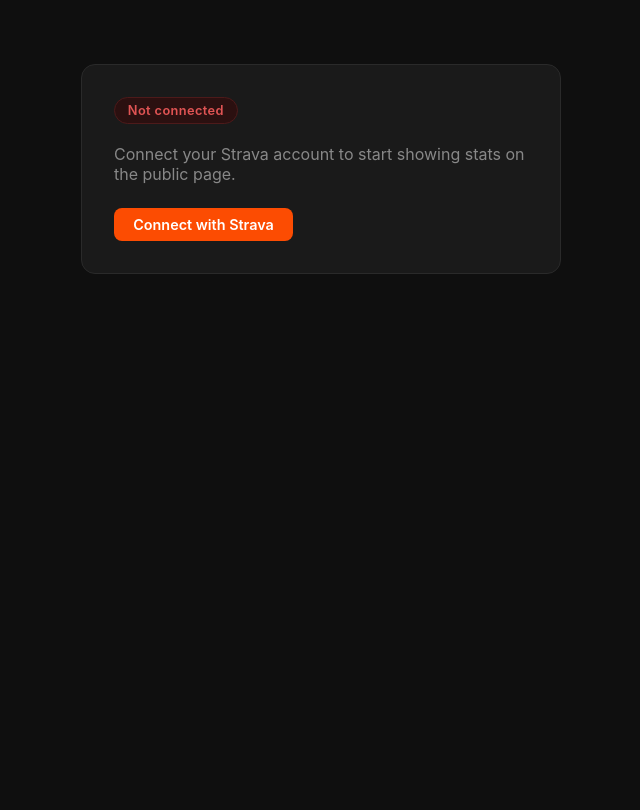
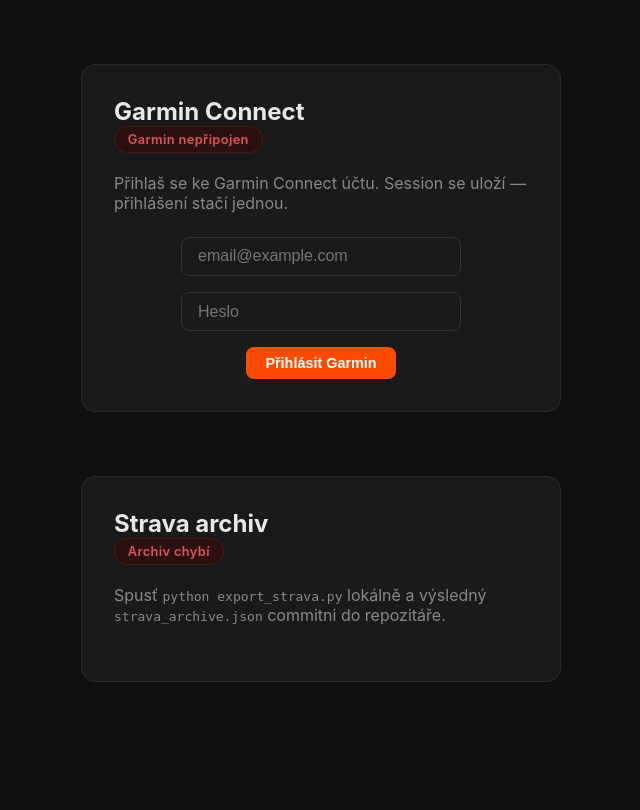
Before and after one commit to 212444970/strava-km-tracker, a Flask app: page /admin in a window 1280 px wide. Shown: the part 107-917 px from the top of the page, without its empty margins (319-959 px from the left). Before the commit the page ends 381 px from the top, so only its background shows below. Run offline with Flask 3, Linux system fonts and the light colour scheme.

Commit message:
Migrate from Strava live API to Garmin Connect + Strava static archive
- export_strava.py: one-time script to dump Strava activities to strava_archive.json
- garmin_client.py: Garmin Connect client with session caching, MFA support, category mapping
- strava_archive_store.py: loader for the static Strava archive JSON
- app.py: merges historical + strava_archive + garmin; updated admin routes
- admin.html: Garmin login form with MFA flow, archive status
- requirements.txt: add garminconnect>=0.2.19

https://claude.ai/code/session_01XD9BMqE78876eVJX5o9YbP

```diff
--- a/app.py
+++ b/app.py
@@ -3,29 +3,18 @@ import webbrowser
 from functools import wraps
 
 from dotenv import load_dotenv
-
 load_dotenv()
 
-from flask import (
-    Flask,
-    redirect,
-    render_template,
-    request,
-    session,
-    url_for,
-)
+from flask import Flask, redirect, render_template, request, session, url_for
 
-import strava_client
-import token_store
 import historical_store
+import strava_archive_store
+import garmin_client
 
 app = Flask(__name__)
 app.secret_key = os.environ.get("FLASK_SECRET_KEY", "dev-secret-change-me")
 
-STRAVA_AUTH_URL = "https://www.strava.com/oauth/authorize"
 PORT = int(os.environ.get("PORT", 5000))
-
-# In production set APP_URL=https://your-app.railway.app (no trailing slash)
 APP_URL = os.environ.get("APP_URL", f"http://localhost:{PORT}")
 ADMIN_PASSWORD = os.environ.get("ADMIN_PASSWORD", "")
 
@@ -33,18 +22,6 @@ ADMIN_PASSWORD = os.environ.get("ADMIN_PASSWORD", "")
 # ---------------------------------------------------------------------------
 # Auth helpers
 # ---------------------------------------------------------------------------
-
-def _auth_url():
-    redirect_uri = f"{APP_URL}/callback"
-    return (
-        f"{STRAVA_AUTH_URL}"
-        f"?client_id={os.environ['STRAVA_CLIENT_ID']}"
-        f"&redirect_uri={redirect_uri}"
-        f"&response_type=code"
-        f"&approval_prompt=auto"
-        f"&scope=activity:read_all"
-    )
-
 
 def admin_required(f):
     @wraps(f)
@@ -55,51 +32,36 @@ def admin_required(f):
     return decorated
 
 
+def _load_all_activities():
+    """Merge historical + Strava archive + Garmin into one sorted list."""
+    historical = historical_store.load()                     # pre-2024
+    archived   = strava_archive_store.load()                 # 2024-01-01 – 2026-08-15
+    garmin     = garmin_client.get_activities()              # 2026-08-16+
+
+    combined = historical + archived + garmin
+    return sorted(combined, key=lambda x: x["date"], reverse=True)
+
+
 # ---------------------------------------------------------------------------
 # Public routes
 # ---------------------------------------------------------------------------
 
 @app.route("/")
 def index():
-    tokens = token_store.load()
-    if not tokens:
+    if not garmin_client.is_connected() and not strava_archive_store.load():
         return render_template("index.html", connected=False)
 
-    activities = strava_client.get_activities()
-    if activities is None:
-        return render_template("index.html", connected=False)
-
-    # Merge: historical data covers pre-2024, Strava covers 2024+
-    historical = historical_store.load()
-    if historical:
-        strava_recent = [a for a in activities if a["date"] >= historical_store.HISTORICAL_CUTOFF]
-        all_activities = sorted(historical + strava_recent, key=lambda x: x["date"], reverse=True)
-    else:
-        all_activities = activities
-
+    activities = _load_all_activities()
     return render_template(
         "index.html",
         connected=True,
-        activities=all_activities,
-        category_labels=strava_client.CATEGORY_LABELS,
+        activities=activities,
+        category_labels=garmin_client.CATEGORY_LABELS,
     )
 
 
-@app.route("/api/stats")
-def api_stats():
-    """JSON endpoint — useful for embedding stats elsewhere."""
-    from flask import jsonify
-    tokens = token_store.load()
-    if not tokens:
-        return jsonify({"error": "not connected"}), 503
-    activities = strava_client.get_activities()
-    if activities is None:
-        return jsonify({"error": "failed to fetch activities"}), 503
-    return jsonify(strava_client.compute_stats(activities))
-
-
 # ---------------------------------------------------------------------------
-# Admin routes (password-protected when ADMIN_PASSWORD is set)
+# Admin routes
 # ---------------------------------------------------------------------------
 
 @app.route("/admin/login", methods=["GET", "POST"])
@@ -116,32 +78,57 @@ def admin_login():
 @app.route("/admin")
 @admin_required
 def admin():
-    connected = token_store.load() is not None
-    return render_template("admin.html", connected=connected, auth_url=_auth_url())
+    return render_template(
+        "admin.html",
+        garmin_connected=garmin_client.is_connected(),
+        archive_count=len(strava_archive_store.load()),
+    )
+
+
+@app.route("/admin/garmin-login", methods=["POST"])
+@admin_required
+def admin_garmin_login():
+    email    = request.form.get("email", "").strip()
+    password = request.form.get("password", "").strip()
+    result = garmin_client.login(email, password)
+    if result == "ok":
+        return redirect(url_for("admin"))
+    if result == "mfa":
+        return render_template("admin.html",
+                               garmin_connected=False,
+                               archive_count=len(strava_archive_store.load()),
+                               needs_mfa=True)
+    return render_template("admin.html",
+                           garmin_connected=False,
+                           archive_count=len(strava_archive_store.load()),
+                           garmin_error="Přihlášení selhalo. Zkontroluj email a heslo.")
+
+
+@app.route("/admin/garmin-mfa", methods=["POST"])
+@admin_required
+def admin_garmin_mfa():
+    code = request.form.get("code", "").strip()
+    result = garmin_client.login_mfa(code)
+    if result == "ok":
+        return redirect(url_for("admin"))
+    return render_template("admin.html",
+                           garmin_connected=False,
+                           archive_count=len(strava_archive_store.load()),
+                           garmin_error="Nesprávný MFA kód.")
+
+
+@app.route("/admin/garmin-disconnect", methods=["POST"])
+@admin_required
+def admin_garmin_disconnect():
+    garmin_client.disconnect()
+    return redirect(url_for("admin"))
 
 
 @app.route("/admin/refresh", methods=["POST"])
 @admin_required
 def admin_refresh():
-    strava_client.clear_cache()
+    garmin_client.clear_cache()
     return redirect(url_for("admin"))
-
-
-@app.route("/admin/logout-strava", methods=["POST"])
-@admin_required
-def admin_logout_strava():
-    token_store.delete()
-    strava_client.clear_cache()
-    return redirect(url_for("admin"))
-
-
-@app.route("/callback")
-def callback():
-    code = request.args.get("code")
-    if not code:
-        return "Authorization failed — no code returned.", 400
-    strava_client.exchange_code(code)
-    return redirect(url_for("index"))
 
 
 if __name__ == "__main__":
--- a/requirements.txt
+++ b/requirements.txt
@@ -2,3 +2,4 @@ flask>=3.0
 requests>=2.31
 python-dotenv>=1.0
 gunicorn>=21.0
+garminconnect>=0.2.19
--- /dev/null
+++ b/strava_archive_store.py
@@ -0,0 +1,18 @@
+import json
+import os
+
+_DATA_DIR = os.environ.get("DATA_DIR", os.path.dirname(os.path.abspath(__file__)))
+
+ARCHIVE_FILE = os.path.join(_DATA_DIR, "strava_archive.json")
+_FALLBACK = os.path.join(os.path.dirname(os.path.abspath(__file__)), "strava_archive.json")
+
+GARMIN_CUTOFF = "2026-08-16"
+
+
+def load():
+    path = ARCHIVE_FILE if os.path.exists(ARCHIVE_FILE) else _FALLBACK
+    try:
+        with open(path, "r", encoding="utf-8") as f:
+            return json.load(f)
+    except FileNotFoundError:
+        return []
--- a/templates/admin.html
+++ b/templates/admin.html
@@ -1,5 +1,5 @@
 <!DOCTYPE html>
-<html lang="en">
+<html lang="cs">
 <head>
   <meta charset="UTF-8" />
   <meta name="viewport" content="width=device-width, initial-scale=1.0" />
@@ -12,22 +12,54 @@
     <a href="/" class="btn btn-ghost">← Public page</a>
   </header>
 
+  <!-- Garmin -->
   <div class="admin-box">
-    {% if connected %}
-    <div class="status connected">Strava connected</div>
-    <p>Your activities are being fetched from Strava.</p>
-    <div class="admin-actions">
-      <form action="/admin/refresh" method="post">
-        <button class="btn btn-secondary">Sync latest rides</button>
+    <h2>Garmin Connect</h2>
+
+    {% if garmin_connected %}
+      <div class="status connected">Garmin připojen</div>
+      <p>Nové aktivity (od 16. 8. 2026) se načítají z Garmin Connect.</p>
+      <div class="admin-actions">
+        <form action="/admin/refresh" method="post">
+          <button class="btn btn-secondary">Sync Garmin</button>
+        </form>
+        <form action="/admin/garmin-disconnect" method="post">
+          <button class="btn btn-danger">Odpojit Garmin</button>
+        </form>
+      </div>
+
+    {% elif needs_mfa %}
+      <div class="status disconnected">Vyžadován MFA kód</div>
+      <p>Zadej jednorázový kód z Garmin autentizační aplikace.</p>
+      <form action="/admin/garmin-mfa" method="post" class="login-form">
+        <input type="text" name="code" placeholder="123456" maxlength="6" autocomplete="one-time-code" required />
+        <button class="btn btn-strava" type="submit">Potvrdit</button>
       </form>
-      <form action="/admin/logout-strava" method="post">
-        <button class="btn btn-danger">Disconnect Strava</button>
+
+    {% else %}
+      <div class="status disconnected">Garmin nepřipojen</div>
+      {% if garmin_error %}
+        <p class="error-msg">{{ garmin_error }}</p>
+      {% endif %}
+      <p>Přihlaš se ke Garmin Connect účtu. Session se uloží — přihlášení stačí jednou.</p>
+      <form action="/admin/garmin-login" method="post" class="login-form">
+        <input type="email" name="email" placeholder="email@example.com" required
+               style="width:100%;max-width:280px;padding:.6rem 1rem;background:#1a1a1a;border:1px solid #333;border-radius:8px;color:#e8e8e8;font-size:1rem;outline:none;" />
+        <input type="password" name="password" placeholder="Heslo" required />
+        <button class="btn btn-strava" type="submit">Přihlásit Garmin</button>
       </form>
-    </div>
+    {% endif %}
+  </div>
+
+  <!-- Strava archive -->
+  <div class="admin-box" style="margin-top:1.5rem">
+    <h2>Strava archiv</h2>
+    {% if archive_count > 0 %}
+      <div class="status connected">Archiv načten</div>
+      <p>{{ archive_count }} aktivit ze Stravy (do 15. 8. 2026) je uloženo jako statický archiv.</p>
     {% else %}
-    <div class="status disconnected">Not connected</div>
-    <p>Connect your Strava account to start showing stats on the public page.</p>
-    <a href="{{ auth_url }}" class="btn btn-strava">Connect with Strava</a>
+      <div class="status disconnected">Archiv chybí</div>
+      <p>Spusť <code>python export_strava.py</code> lokálně a výsledný <code>strava_archive.json</code> commitni do repozitáře.</p>
     {% endif %}
   </div>
 </body>
```
Also changed, not shown: export_strava.py (added, +37 -0 lines), garmin_client.py (added, +185 -0 lines).
